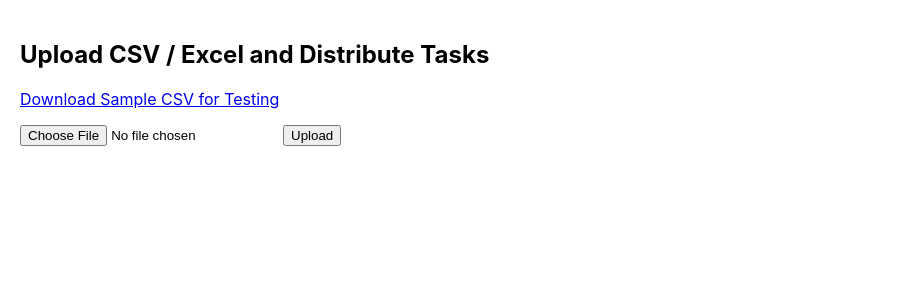
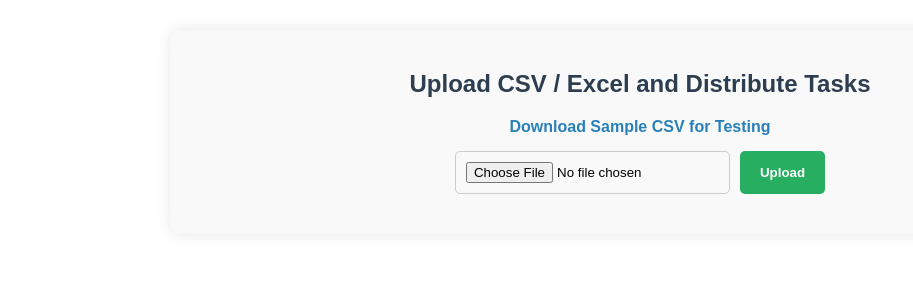
Before and after one commit to aakanksha-chaudhari/task-management-app, a React (Create React App) app in the folder frontend/: page /upload in a window 1280 px wide. Shown: the top 300 px of the page, without its empty margins (0-913 px from the left). Built offline with nearby package versions, Linux system fonts and the light colour scheme.

Commit message:
Fixed API routes with /api prefix for backend

```diff
--- a/frontend/src/pages/UploadTasks.jsx
+++ b/frontend/src/pages/UploadTasks.jsx
@@ -38,48 +38,106 @@ const UploadTasks = () => {
   };
 
   return (
-    <div style={{ padding: "20px" }}>
-      <h2>Upload CSV / Excel and Distribute Tasks</h2>
+    <div
+      style={{
+        maxWidth: "900px",
+        margin: "30px auto",
+        padding: "20px",
+        fontFamily: "Arial, sans-serif",
+        backgroundColor: "#f9f9f9",
+        borderRadius: "10px",
+        boxShadow: "0px 0px 15px rgba(0,0,0,0.1)"
+      }}
+    >
+      <h2 style={{ color: "#2c3e50", textAlign: "center", marginBottom: "20px" }}>
+        Upload CSV / Excel and Distribute Tasks
+      </h2>
 
       {/* Sample CSV download link */}
-      <div style={{ marginBottom: "15px" }}>
-        <a href="/sample-tasks.csv" download="sample-tasks.csv">
+      <div style={{ marginBottom: "15px", textAlign: "center" }}>
+        <a
+          href="/sample-tasks.csv"
+          download="sample-tasks.csv"
+          style={{ color: "#2980b9", textDecoration: "none", fontWeight: "bold" }}
+        >
           Download Sample CSV for Testing
         </a>
       </div>
 
       {/* Display error if any */}
-      {error && <p style={{ color: "red" }}>{error}</p>}
+      {error && <p style={{ color: "red", textAlign: "center" }}>{error}</p>}
 
-      <input type="file" accept=".csv, .xlsx, .xls" onChange={handleFileChange} />
-      <button onClick={handleUpload} style={{ marginLeft: "10px" }}>
-        Upload
-      </button>
+      <div style={{ display: "flex", justifyContent: "center", marginBottom: "20px" }}>
+        <input
+          type="file"
+          accept=".csv, .xlsx, .xls"
+          onChange={handleFileChange}
+          style={{
+            padding: "10px",
+            borderRadius: "5px",
+            border: "1px solid #ccc",
+            cursor: "pointer"
+          }}
+        />
+        <button
+          onClick={handleUpload}
+          style={{
+            marginLeft: "10px",
+            padding: "10px 20px",
+            borderRadius: "5px",
+            border: "none",
+            backgroundColor: "#27ae60",
+            color: "#fff",
+            cursor: "pointer",
+            fontWeight: "bold",
+            transition: "background-color 0.3s"
+          }}
+          onMouseOver={(e) => (e.target.style.backgroundColor = "#2ecc71")}
+          onMouseOut={(e) => (e.target.style.backgroundColor = "#27ae60")}
+        >
+          Upload
+        </button>
+      </div>
 
       {/* Show table if tasks are available */}
       {tasks.length > 0 && (
         <div style={{ marginTop: "20px" }}>
-          <h3>Distributed Tasks</h3>
+          <h3 style={{ textAlign: "center", marginBottom: "10px", color: "#34495e" }}>
+            Distributed Tasks
+          </h3>
           <table
-            border="1"
-            cellPadding="10"
-            style={{ borderCollapse: "collapse", width: "100%" }}
+            style={{
+              borderCollapse: "collapse",
+              width: "100%",
+              boxShadow: "0px 0px 10px rgba(0,0,0,0.1)"
+            }}
           >
-            <thead style={{ backgroundColor: "#f2f2f2" }}>
+            <thead style={{ backgroundColor: "#3498db", color: "#fff" }}>
               <tr>
-                <th>First Name</th>
-                <th>Phone</th>
-                <th>Notes</th>
-                <th>Assigned Agent</th>
+                <th style={{ padding: "10px" }}>First Name</th>
+                <th style={{ padding: "10px" }}>Phone</th>
+                <th style={{ padding: "10px" }}>Notes</th>
+                <th style={{ padding: "10px" }}>Assigned Agent</th>
               </tr>
             </thead>
             <tbody>
-              {tasks.map((task) => (
-                <tr key={task._id}>
-                  <td>{task.firstName}</td>
-                  <td>{task.phone}</td>
-                  <td>{task.notes}</td>
-                  <td>
+              {tasks.map((task, index) => (
+                <tr
+                  key={task._id}
+                  style={{
+                    backgroundColor: index % 2 === 0 ? "#ecf0f1" : "#fff",
+                    transition: "background-color 0.3s",
+                  }}
+                  onMouseOver={(e) => (e.currentTarget.style.backgroundColor = "#dfe6e9")}
+                  onMouseOut={(e) =>
+                    (e.currentTarget.style.backgroundColor =
+                      index % 2 === 0 ? "#ecf0f1" : "#fff")
+                  }
+                >
+                  <td style={{ padding: "10px" }}>{task.firstName}</td>
+                  <td style={{ padding: "10px" }}>{task.phone}</td>
+                  <td style={{ padding: "10px" }}>{task.notes}</td>
+                  <td style={{ padding: "10px" }}>
                     {task.assignedAgent
                       ? `${task.assignedAgent.name} (${task.assignedAgent.email})`
                       : "N/A"}
--- a/frontend/src/pages/ViewAgentsTasks.jsx
+++ b/frontend/src/pages/ViewAgentsTasks.jsx
@@ -98,18 +98,46 @@ export default function ViewAgentsTasks() {
         </tbody>
       </table>
 
-      {/* Tasks List */}
+      {/* Tasks List as Cards */}
       <h3>Distributed Task Records:</h3>
-      <ul style={{ listStyleType: "disc", paddingLeft: "20px" }}>
+      <div style={{ display: "grid", gap: "15px", marginTop: "15px" }}>
         {tasks.map((task) => (
-          <li key={task._id} style={{ marginBottom: "5px" }}>
-            {task.firstName} - {task.phone} - {task.notes} | Assigned to:{" "}
-            {task.assignedAgent
-              ? `${task.assignedAgent.name} (${task.assignedAgent.email})`
-              : "N/A"}
-          </li>
+          <div
+            key={task._id}
+            style={{
+              border: "1px solid #ddd",
+              borderRadius: "8px",
+              padding: "15px",
+              boxShadow: "0 2px 6px rgba(0,0,0,0.1)",
+              transition: "transform 0.2s, box-shadow 0.2s",
+            }}
+            onMouseEnter={(e) => {
+              e.currentTarget.style.transform = "translateY(-5px)";
+              e.currentTarget.style.boxShadow = "0 4px 12px rgba(0,0,0,0.15)";
+            }}
+            onMouseLeave={(e) => {
+              e.currentTarget.style.transform = "translateY(0)";
+              e.currentTarget.style.boxShadow = "0 2px 6px rgba(0,0,0,0.1)";
+            }}
+          >
+            <p>
+              <strong>First Name:</strong> {task.firstName}
+            </p>
+            <p>
+              <strong>Phone:</strong> {task.phone}
+            </p>
+            <p>
+              <strong>Notes:</strong> {task.notes}
+            </p>
+            <p>
+              <strong>Assigned To:</strong>{" "}
+              {task.assignedAgent
+                ? `${task.assignedAgent.name} (${task.assignedAgent.email})`
+                : "N/A"}
+            </p>
+          </div>
         ))}
-      </ul>
+      </div>
     </div>
   );
 }
```
